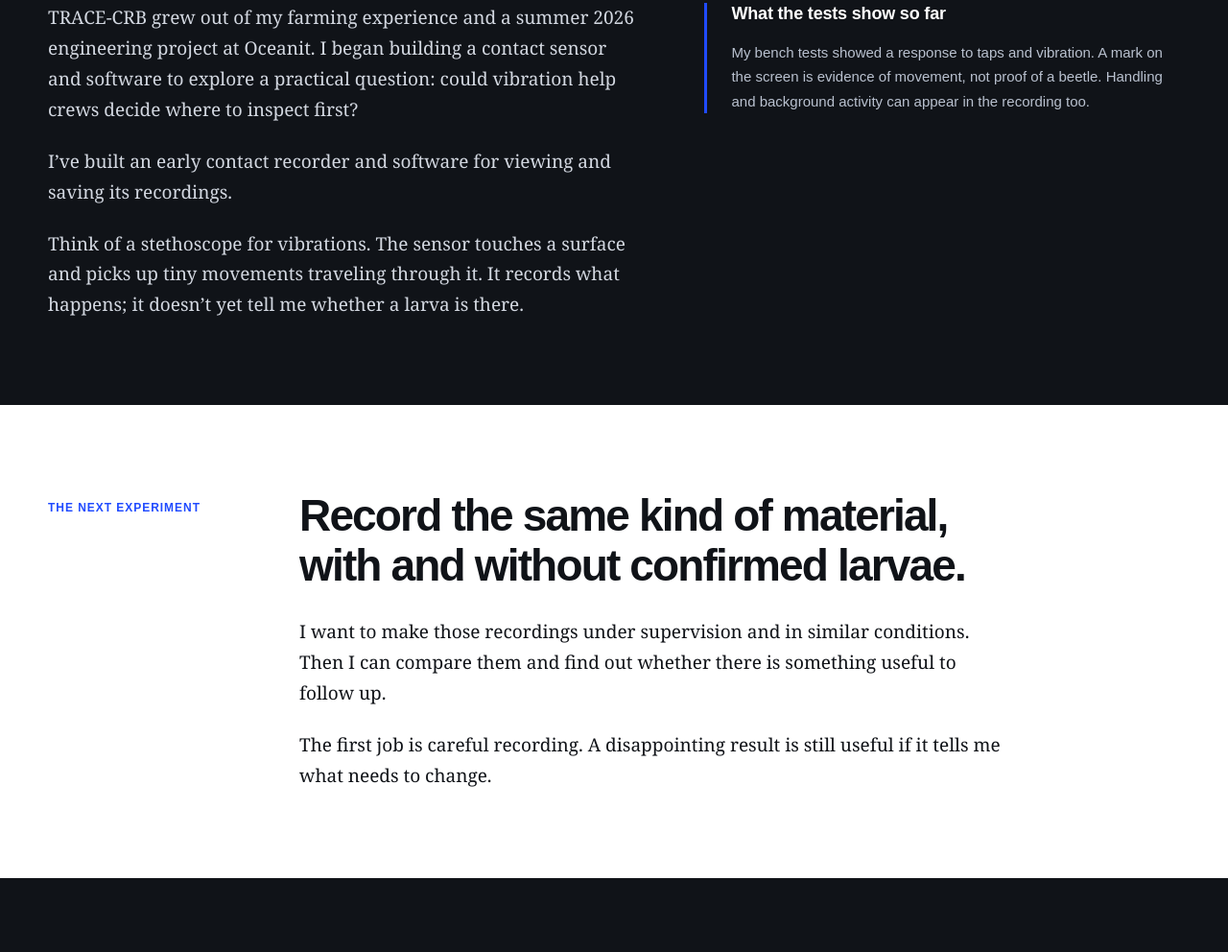
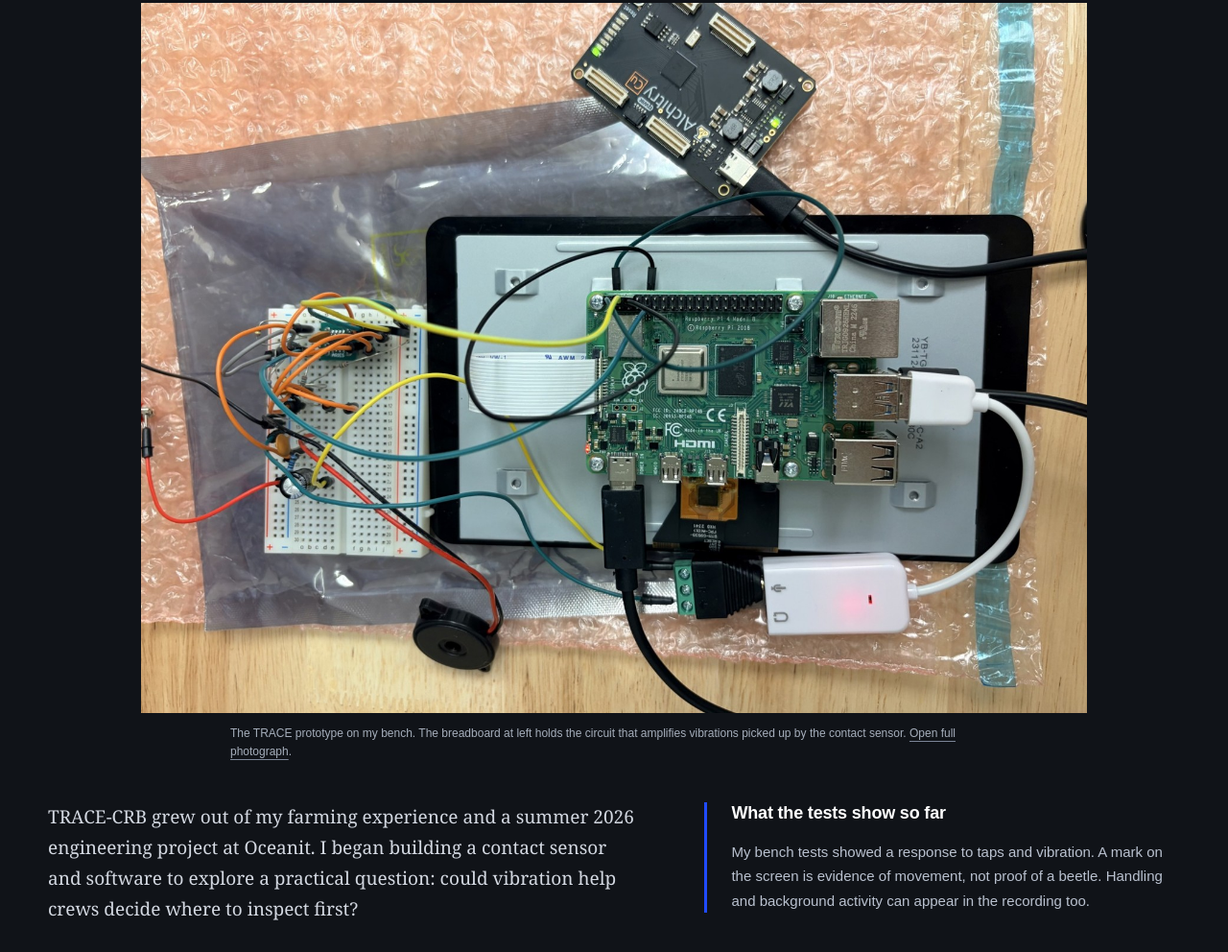
Before and after one commit to shelbydixon/shelbydixon.github.io, a plain HTML site: page trace-crb/index.html in a window 1280 px wide. Shown: the part 3267-4259 px from the top of the page at 96% size. Drawn offline with Linux system fonts and the light colour scheme.

Commit message:
Show the TRACE prototype circuitry

```diff
--- a/trace-crb/index.html
+++ b/trace-crb/index.html
@@ -82,6 +82,12 @@
           <figcaption>The early recorder’s circuit, computer, and touchscreen, summer 2026. This was prototype development, not a test with larvae. <a href="assets/trace-recorder-overview.webp">Open full photograph</a>.</figcaption>
         </figure>
       </div>
+      <figure id="prototype-circuit" class="experiment-photo">
+        <a href="assets/trace-prototype-circuit.jpg" aria-label="Open the full photograph of the TRACE prototype circuitry">
+          <img src="assets/trace-prototype-circuit.jpg" width="1600" height="1201" alt="Wires connect the breadboard on the left to the Raspberry Pi on the back of the touchscreen. The FPGA board is above them." loading="lazy">
+        </a>
+        <figcaption>The TRACE prototype on my bench. The breadboard at left holds the circuit that amplifies vibrations picked up by the contact sensor. <a href="assets/trace-prototype-circuit.jpg">Open full photograph</a>.</figcaption>
+      </figure>
       <div class="bench-notes">
         <div class="essay-copy">
           <p>TRACE-CRB grew out of my farming experience and a summer 2026 engineering project at Oceanit. I began building a contact sensor and software to explore a practical question: could vibration help crews decide where to inspect first?</p>
```
Also changed, not shown: trace-crb/assets/trace-prototype-circuit.jpg (added).
